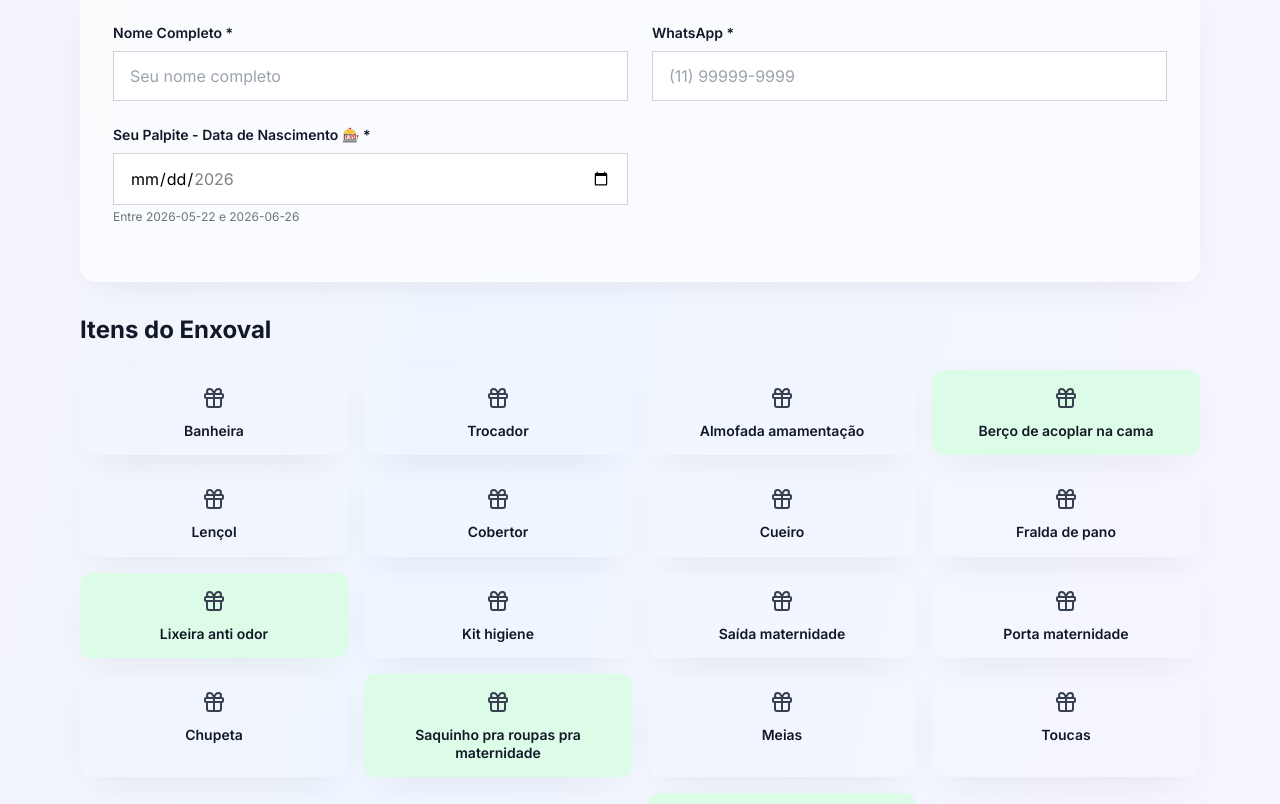
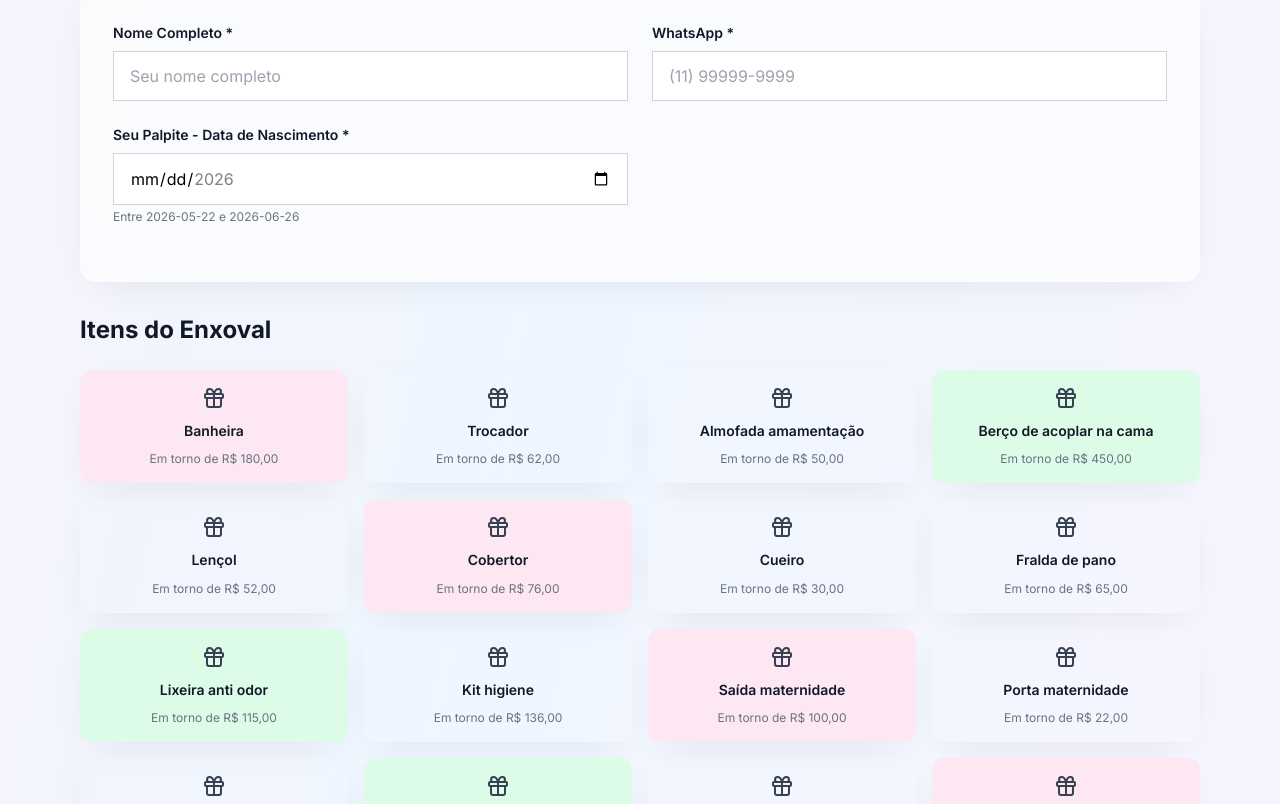
Before and after one commit to jaconetti/anna_clara, a Next.js app in the folder nextjs_space/: page / in a window 1280 px wide. Shown: the part 3340-4144 px from the top of the page. Built offline with nearby package versions, Linux system fonts and the light colour scheme; no server answers; the database is empty.

Commit message:
feat: add item prices, success modal with contact info

```diff
--- a/nextjs_space/components/item-form.tsx
+++ b/nextjs_space/components/item-form.tsx
@@ -2,7 +2,7 @@
 
 import { useState, useEffect } from 'react';
 import { motion, AnimatePresence } from 'framer-motion';
-import { Send, AlertCircle, CheckCircle, Loader } from 'lucide-react';
+import { Send, AlertCircle, CheckCircle, Loader, X, Heart } from 'lucide-react';
 import { ITEMS, PIX_VALUES, EARLIEST_DATE, LATEST_DATE } from '@/lib/constants';
 import ItemsGrid from './items-grid';
 import PixModule from './pix-module';
@@ -16,6 +16,7 @@ export default function ItemForm() {
   const [receiptPath, setReceiptPath] = useState<string | null>(null);
   const [isLoading, setIsLoading] = useState(false);
   const [message, setMessage] = useState<{ type: 'success' | 'error'; text: string } | null>(null);
+  const [showSuccessModal, setShowSuccessModal] = useState(false);
 
   const isFormValid = name.trim() && whatsapp.trim() && estimatedBirthDate && (selectedItem || (pixValue && receiptPath));
 
@@ -47,15 +48,13 @@ export default function ItemForm() {
         throw new Error(error.error || 'Erro ao registrar');
       }
 
-      setMessage({ type: 'success', text: 'Registrado com sucesso! Obrigado por participar! 🎉' });
+      setShowSuccessModal(true);
       setName('');
       setWhatsapp('');
       setEstimatedBirthDate('');
       setSelectedItem(null);
       setPixValue(null);
       setReceiptPath(null);
-
-      setTimeout(() => setMessage(null), 5000);
     } catch (error) {
       setMessage({
         type: 'error',
@@ -136,7 +135,7 @@ export default function ItemForm() {
             </div>
             <div>
               <label className="block text-sm font-semibold text-gray-900 mb-2">
-                Seu Palpite - Data de Nascimento 🎰 *
+                Seu Palpite - Data de Nascimento *
               </label>
               <input
                 type="date"
@@ -210,6 +209,57 @@ export default function ItemForm() {
           )}
         </motion.button>
       </form>
+
+      {/* Success Modal */}
+      <AnimatePresence>
+        {showSuccessModal && (
+          <motion.div
+            initial={{ opacity: 0 }}
+            animate={{ opacity: 1 }}
+            exit={{ opacity: 0 }}
+            className="fixed inset-0 z-50 flex items-center justify-center p-4 bg-black bg-opacity-50"
+            onClick={() => setShowSuccessModal(false)}
+          >
+            <motion.div
+              initial={{ opacity: 0, scale: 0.8, y: 20 }}
+              animate={{ opacity: 1, scale: 1, y: 0 }}
+              exit={{ opacity: 0, scale: 0.8, y: 20 }}
+              transition={{ type: 'spring', damping: 20, stiffness: 300 }}
+              className="bg-white rounded-2xl shadow-2xl max-w-md w-full p-8 relative"
+              onClick={(e) => e.stopPropagation()}
+            >
+              <button
+                onClick={() => setShowSuccessModal(false)}
+                className="absolute top-4 right-4 p-1 rounded-full text-gray-400 hover:text-gray-600 hover:bg-gray-100 transition-colors"
+              >
+                <X className="w-5 h-5" />
+              </button>
+
+              <div className="flex flex-col items-center text-center gap-4">
+                <div className="w-16 h-16 rounded-full bg-pink-100 flex items-center justify-center">
+                  <Heart className="w-8 h-8 text-pink-500" fill="currentColor" />
+                </div>
+                <div>
+                  <h3 className="text-2xl font-bold text-gray-900 mb-2">Presente Registrado! 🎉</h3>
+                  <p className="text-gray-600 leading-relaxed">
+                    Entre em contato com a <span className="font-semibold text-pink-600">Gaby</span> ou{' '}
+                    <span className="font-semibold text-pink-600">Jé</span> para alinhar modelo e forma de entrega.
+                  </p>
+                  <p className="text-gray-600 mt-3 leading-relaxed">
+                    Agradecemos muito seu mimo para a <span className="font-semibold text-pink-600">Clarinha</span>. 💕
+                  </p>
+                </div>
+                <button
+                  onClick={() => setShowSuccessModal(false)}
+                  className="mt-2 px-8 py-3 bg-gradient-to-r from-pink-400 to-pink-500 text-white font-semibold rounded-lg shadow-elegant hover:shadow-elevated transition-all duration-300"
+                >
+                  Fechar
+                </button>
+              </div>
+            </motion.div>
+          </motion.div>
+        )}
+      </AnimatePresence>
     </div>
   );
 }
--- a/nextjs_space/components/items-grid.tsx
+++ b/nextjs_space/components/items-grid.tsx
@@ -69,15 +69,16 @@ export default function ItemsGrid({ selectedItem, onItemSelect }: ItemsGridProps
         variants={containerVariants}
       >
         {ITEMS.map((item, index) => {
-          const isChosen = chosenItems.includes(item);
-          const isSelected = selectedItem === item;
+          const isChosen = chosenItems.includes(item.name);
+          const isSelected = selectedItem === item.name;
           const colorClass = COLOR_PALETTE[index % COLOR_PALETTE.length];
 
           return (
             <motion.button
-              key={item}
+              key={item.name}
+              type="button"
               variants={itemVariants}
-              onClick={() => !isChosen && onItemSelect(item)}
+              onClick={() => !isChosen && onItemSelect(item.name)}
               disabled={isChosen && !isSelected}
               whileHover={!isChosen ? { y: -4 } : {}}
               whileTap={!isChosen ? { scale: 0.95 } : {}}
@@ -97,7 +98,10 @@ export default function ItemsGrid({ selectedItem, onItemSelect }: ItemsGridProps
               )}
               <Gift className="w-6 h-6 text-gray-700 group-hover:text-gray-900 transition-colors" />
               <span className="text-sm font-semibold text-gray-900 text-center leading-tight">
-                {item}
+                {item.name}
+              </span>
+              <span className="text-xs text-gray-500 text-center">
+                Em torno de {item.price}
               </span>
               {isChosen && !isSelected && (
                 <span className="text-xs text-gray-600 font-medium">Já escolhido</span>
--- a/nextjs_space/components/participants-table.tsx
+++ b/nextjs_space/components/participants-table.tsx
@@ -121,7 +121,7 @@ export default function ParticipantsTable() {
                           transition={{ delay: index * 0.1 }}
                           className="inline-block px-3 py-1 bg-gradient-to-r from-purple-200 to-purple-300 text-purple-900 rounded-full text-sm font-bold shadow-md"
                         >
-                          {new Date(participant.estimatedBirthDate).toLocaleDateString('pt-BR')}
+                          {new Date(participant.estimatedBirthDate).toLocaleDateString('pt-BR', { timeZone: 'UTC' })}
                         </motion.div>
                       ) : (
                         <span className="text-gray-400">-</span>
--- a/nextjs_space/components/pix-module.tsx
+++ b/nextjs_space/components/pix-module.tsx
@@ -4,7 +4,6 @@ import { useState, useRef } from 'react';
 import { motion, AnimatePresence } from 'framer-motion';
 import { DollarSign, Upload, X, AlertCircle, CheckCircle } from 'lucide-react';
 import { PIX_VALUES } from '@/lib/constants';
-import Image from 'next/image';
 
 interface PixModuleProps {
   selectedValue: number | null;
@@ -165,16 +164,6 @@ export default function PixModule({
                 animate={{ opacity: 1, scale: 1 }}
                 className="space-y-3"
               >
-                {previewUrl && (
-                  <div className="relative w-full h-48 rounded-lg overflow-hidden shadow-elegant">
-                    <Image
-                      src={previewUrl}
-                      alt="Comprovante PIX"
-                      fill
-                      className="object-cover"
-                    />
-                  </div>
-                )}
                 <div className="flex items-center gap-2 p-3 bg-green-100 border border-green-300 rounded-lg">
                   <CheckCircle className="w-5 h-5 text-green-600 flex-shrink-0" />
                   <span className="text-green-800 font-medium">Comprovante enviado com sucesso!</span>
--- a/nextjs_space/lib/constants.ts
+++ b/nextjs_space/lib/constants.ts
@@ -1,28 +1,28 @@
 export const ITEMS = [
-  "Banheira",
-  "Trocador",
-  "Almofada amamentação",
-  "Berço de acoplar na cama",
-  "Lençol",
-  "Cobertor",
-  "Cueiro",
-  "Fralda de pano",
-  "Lixeira anti odor",
-  "Kit higiene",
-  "Saída maternidade",
-  "Porta maternidade",
-  "Chupeta",
-  "Saquinho pra roupas pra maternidade",
-  "Meias",
-  "Toucas",
-  "Cesto de roupa suja",
-  "Cortina pro quarto",
-  "Decoração parede do quarto",
-  "Organizadores para gaveta de fralda",
-  "Aspirador nasal",
-  "Soro fisiológico pra lavar nariz",
-  "Necessaire",
-  "Kit unha e cabelo"
+  { name: "Banheira", price: "R$ 180,00" },
+  { name: "Trocador", price: "R$ 62,00" },
+  { name: "Almofada amamentação", price: "R$ 50,00" },
+  { name: "Berço de acoplar na cama", price: "R$ 450,00" },
+  { name: "Lençol", price: "R$ 52,00" },
+  { name: "Cobertor", price: "R$ 76,00" },
+  { name: "Cueiro", price: "R$ 30,00" },
+  { name: "Fralda de pano", price: "R$ 65,00" },
+  { name: "Lixeira anti odor", price: "R$ 115,00" },
+  { name: "Kit higiene", price: "R$ 136,00" },
+  { name: "Saída maternidade", price: "R$ 100,00" },
+  { name: "Porta maternidade", price: "R$ 22,00" },
+  { name: "Chupeta", price: "R$ 63,00" },
+  { name: "Saquinho pra roupas pra maternidade", price: "R$ 46,00" },
+  { name: "Meias", price: "R$ 30,00" },
+  { name: "Toucas", price: "R$ 50,00" },
+  { name: "Cesto de roupa suja", price: "R$ 20,00" },
+  { name: "Cortina pro quarto", price: "R$ 100,00" },
+  { name: "Decoração parede do quarto", price: "R$ 80,00" },
+  { name: "Organizadores para gaveta de fralda", price: "R$ 35,00" },
+  { name: "Aspirador nasal", price: "R$ 45,00" },
+  { name: "Soro fisiológico pra lavar nariz", price: "R$ 35,00" },
+  { name: "Necessaire", price: "R$ 49,00" },
+  { name: "Kit unha e cabelo", price: "R$ 22,00" }
 ];
 
 export const PASTEL_COLORS = {
```
